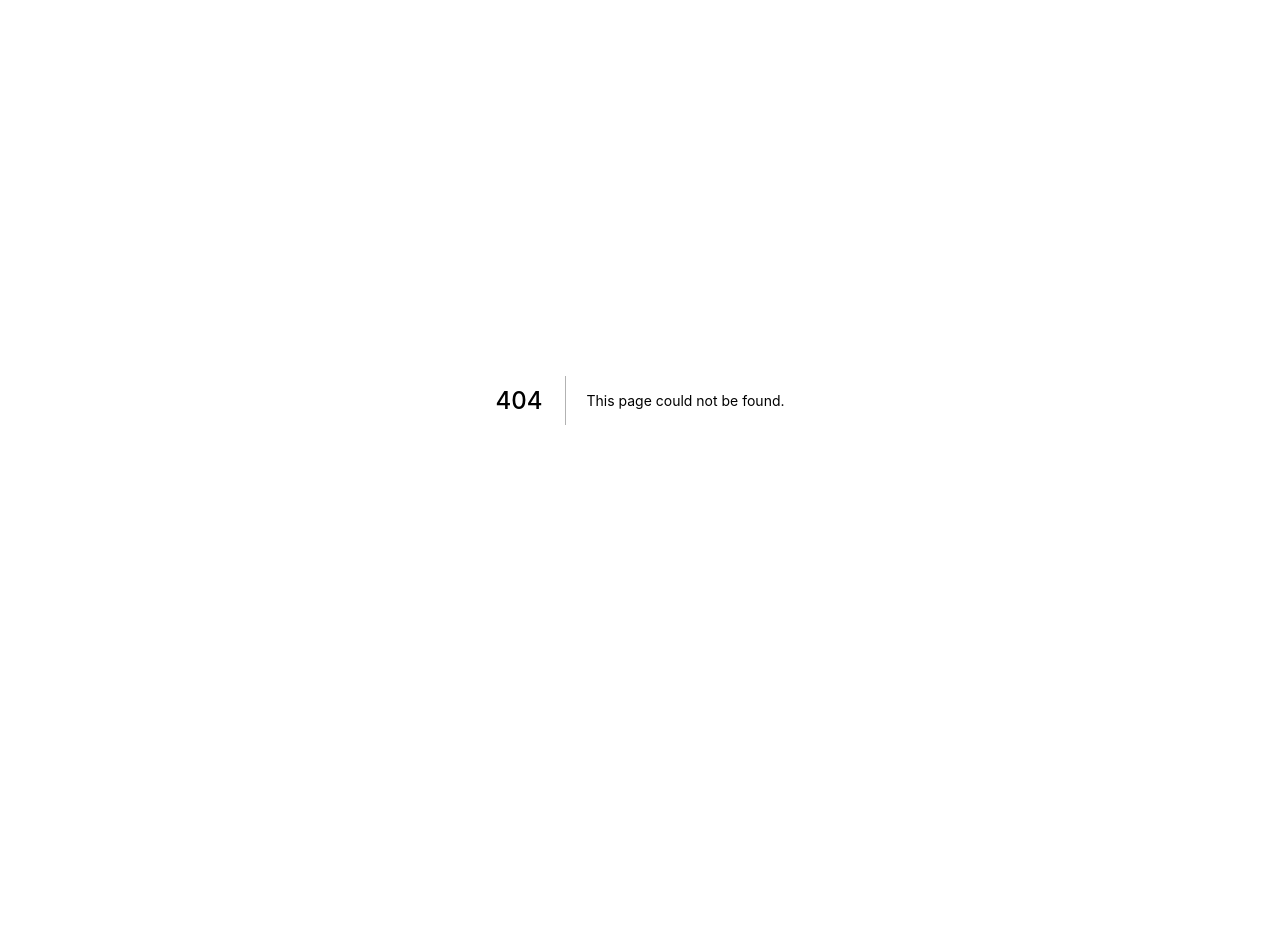
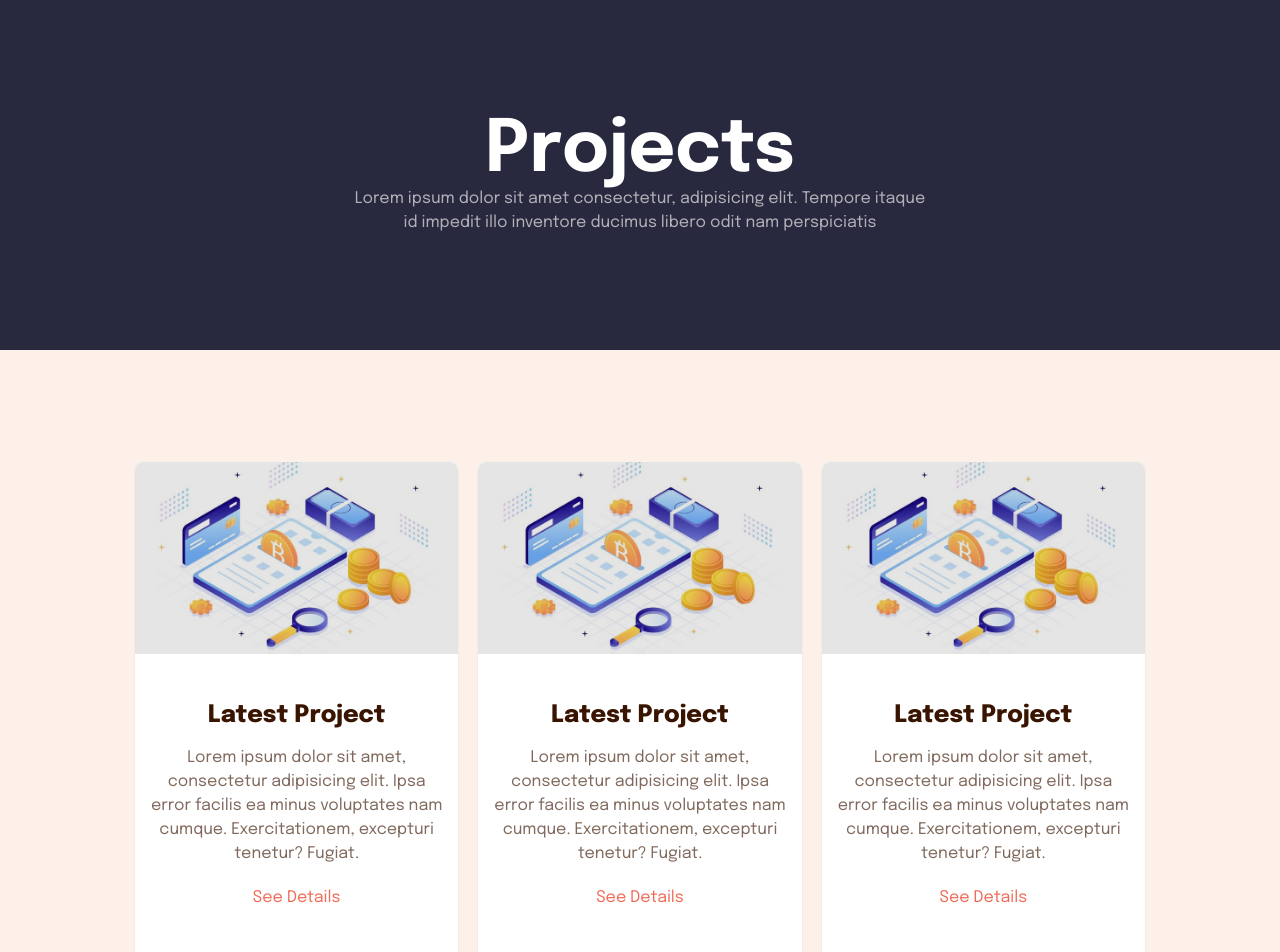
Before and after one commit to aiyeola/Portfolio, a Next.js app: page /portfolio in a window 1280 px wide. Before the commit this address had no page. Shown: the top 952 px of the page. Before the commit the page ends 800 px from the top, so only its background shows below. Built offline with nearby package versions, Linux system fonts and the light colour scheme.

Commit message:
Projects Page added

```diff
--- /dev/null
+++ b/components/Gallery.jsx
@@ -0,0 +1,30 @@
+import React from "react";
+
+const Gallery = () => {
+  return (
+    <div className=" mx-auto">
+      <div className="grid-cols-3 py-12 md:px-20 space-y-2  lg:space-y-0 lg:grid lg:gap-3 lg:grid-rows-3">
+        <div className="w-full rounded">
+          <img src="/images/prophet-grid.jpg" alt="image" />
+        </div>
+        <div className="w-full col-span-2 row-span-2 rounded">
+          <img src="/images/prophet-grid.jpg" alt="image" />
+        </div>
+        <div className="w-full rounded">
+          <img src="/images/prophet-grid.jpg" alt="image" />
+        </div>
+        <div className="w-full rounded">
+          <img src="/images/prophet-grid.jpg" alt="image" />
+        </div>
+        <div className="w-full rounded">
+          <img src="/images/prophet-grid.jpg" alt="image" />
+        </div>
+        <div className="w-full rounded">
+          <img src="/images/prophet-grid.jpg" alt="image" />
+        </div>
+      </div>
+    </div>
+  );
+};
+
+export default Gallery;
--- /dev/null
+++ b/components/InfoCard.jsx
@@ -0,0 +1,28 @@
+import { Button } from "components";
+import Image from "next/image";
+import Link from "next/link";
+import React from "react";
+
+const InfoCard = ({ name, excerpt, link, img }) => {
+  return (
+    <div className="bg-white shadow-sm drop-shadow-sm hover:drop-shadow-lg hover:shadow-lg hover:-translate-y-2 my-8 duration-300 rounded-lg max-w-md mx-auto">
+      <div className="h-48 relative">
+        <Image src={img} layout="fill" className="object-cover rounded-t-lg" />
+        <div className="absolute h-full top-0 left-0 bg-black opacity-10 w-full rounded-t-lg"></div>
+      </div>
+      <div className="py-12 px-4">
+        <h4 className="h4 text-dark text-center">{name}</h4>
+        <p className="text-dark-gray my-4 text-center">{excerpt}</p>
+        <div className="text-center">
+          <Link href={link}>
+            <span className="h5 cursor-pointer hover:opacity-70 text-center">
+              See Details
+            </span>
+          </Link>
+        </div>
+      </div>
+    </div>
+  );
+};
+
+export default InfoCard;
--- a/components/Layout/Layout.jsx
+++ b/components/Layout/Layout.jsx
@@ -5,7 +5,7 @@ import Navigation from "./Navigation";
 const Layout = ({ children }) => {
   return (
     <div>
-      <Navigation />
+      {/* <Navigation /> */}
       {children}
       <Footer />
     </div>
--- a/components/Layout/Navigation.jsx
+++ b/components/Layout/Navigation.jsx
@@ -1,3 +1,4 @@
+import Link from "next/link";
 import React from "react";
 import { Button } from "..";
 
@@ -7,8 +8,12 @@ const Navigation = () => {
       <div className="text-white text-3xl font-bold ">Bestman</div>
       <div>
         <ul className="flex space-x-24 flex-1 text-gray-300">
-          <li>About</li>
-          <li>Portfolio</li>
+          <li>
+            <Link href="/about-me">About</Link>
+          </li>
+          <li>
+            <Link href="/portfolio">Portfolio</Link>
+          </li>
           <li>Blog</li>
         </ul>
       </div>
--- /dev/null
+++ b/components/Padding.jsx
@@ -0,0 +1,7 @@
+import React from "react";
+
+const Padding = ({ children }) => {
+  return <div className=" px-8 sm:px-12 md:px-[135px]">{children}</div>;
+};
+
+export default Padding;
--- a/components/index.js
+++ b/components/index.js
@@ -20,6 +20,9 @@ import Form from "./Form";
 import TextArea from "./TextArea";
 import PageBanner from "./PageBanner";
 import AboutMeSummary from "./AboutMeSummary";
+import Gallery from "./Gallery";
+import Padding from "./Padding";
+import InfoCard from "./InfoCard";
 
 export {
   Button,
@@ -44,4 +47,7 @@ export {
   TextArea,
   PageBanner,
   AboutMeSummary,
+  Gallery,
+  Padding,
+  InfoCard,
 };
--- a/pages/about-me/index.js
+++ b/pages/about-me/index.js
@@ -1,4 +1,11 @@
-import { AboutMeSummary, Layout, PageBanner } from "components";
+import {
+  AboutMeSummary,
+  CallToAction,
+  Gallery,
+  Layout,
+  Padding,
+  PageBanner,
+} from "components";
 import Image from "next/image";
 import React from "react";
 
@@ -6,10 +13,11 @@ const AboutMe = () => {
   return (
     <Layout>
       <PageBanner
-        title="About Us"
+        title="About Me"
         text="Lorem ipsum dolor sit amet consectetur, adipisicing elit. Tempore itaque id impedit illo inventore ducimus libero odit nam perspiciatis "
       />
-      <div className="px-8 sm:px-12 py-[80px] md:px-[135px] bg-light-bg">
+      <div className=" bg-light-bg py-[80px]">
+        <Padding>
           <div className="w-full h-[456px] relative  drop-shadow-lg">
             <Image
               src="/images/Prophet.jpg"
@@ -17,8 +25,11 @@ const AboutMe = () => {
               className="object-cover object-center"
             />
           </div>
+          <AboutMeSummary />
+          <Gallery />
+        </Padding>
 
-        <AboutMeSummary />
+        <CallToAction />
       </div>
     </Layout>
   );
--- /dev/null
+++ b/pages/portfolio/index.js
@@ -0,0 +1,89 @@
+import {
+  CallToAction,
+  InfoCard,
+  Layout,
+  Padding,
+  PageBanner,
+} from "components";
+import React from "react";
+
+const projects = [
+  {
+    id: 1,
+    name: "Latest Project",
+    excerpt:
+      " Lorem ipsum dolor sit amet, consectetur adipisicing elit. Ipsa error facilis ea minus voluptates nam cumque. Exercitationem, excepturi tenetur? Fugiat.",
+    link: "#",
+    img: "/images/product.jpg",
+  },
+  {
+    id: 2,
+    name: "Latest Project",
+    excerpt:
+      " Lorem ipsum dolor sit amet, consectetur adipisicing elit. Ipsa error facilis ea minus voluptates nam cumque. Exercitationem, excepturi tenetur? Fugiat.",
+    link: "#",
+    img: "/images/product.jpg",
+  },
+  {
+    id: 3,
+    name: "Latest Project",
+    excerpt:
+      " Lorem ipsum dolor sit amet, consectetur adipisicing elit. Ipsa error facilis ea minus voluptates nam cumque. Exercitationem, excepturi tenetur? Fugiat.",
+    link: "#",
+    img: "/images/product.jpg",
+  },
+  {
+    id: 4,
+    name: "Latest Project",
+    excerpt:
+      " Lorem ipsum dolor sit amet, consectetur adipisicing elit. Ipsa error facilis ea minus voluptates nam cumque. Exercitationem, excepturi tenetur? Fugiat.",
+    link: "#",
+    img: "/images/product.jpg",
+  },
+  {
+    id: 5,
+    name: "Latest Project",
+    excerpt:
+      " Lorem ipsum dolor sit amet, consectetur adipisicing elit. Ipsa error facilis ea minus voluptates nam cumque. Exercitationem, excepturi tenetur? Fugiat.",
+    link: "#",
+    img: "/images/product.jpg",
+  },
+  {
+    id: 6,
+    name: "Latest Project",
+    excerpt:
+      " Lorem ipsum dolor sit amet, consectetur adipisicing elit. Ipsa error facilis ea minus voluptates nam cumque. Exercitationem, excepturi tenetur? Fugiat.",
+    link: "#",
+    img: "/images/product.jpg",
+  },
+];
+
+const Projects = () => {
+  return (
+    <Layout>
+      <PageBanner
+        title="Projects"
+        text="Lorem ipsum dolor sit amet consectetur, adipisicing elit. Tempore itaque id impedit illo inventore ducimus libero odit nam perspiciatis "
+      />
+      <div className=" bg-light-bg py-[80px]">
+        <Padding>
+          <div className="grid md:grid-cols-2 xl:grid-cols-3 gap-5">
+            {projects.length > 0 &&
+              projects.map((project) => (
+                <InfoCard
+                  name={project.name}
+                  img={project.img}
+                  link={project.link}
+                  excerpt={project.excerpt}
+                />
+              ))}
+          </div>
+        </Padding>
+
+        <CallToAction />
+      </div>
+    </Layout>
+  );
+};
+
+export default Projects;
```
Also changed, not shown: public/images/Prophet-grid.jpg (added), public/images/galley.avif (added). Lines whose indentation alone changed are shown as unchanged.
